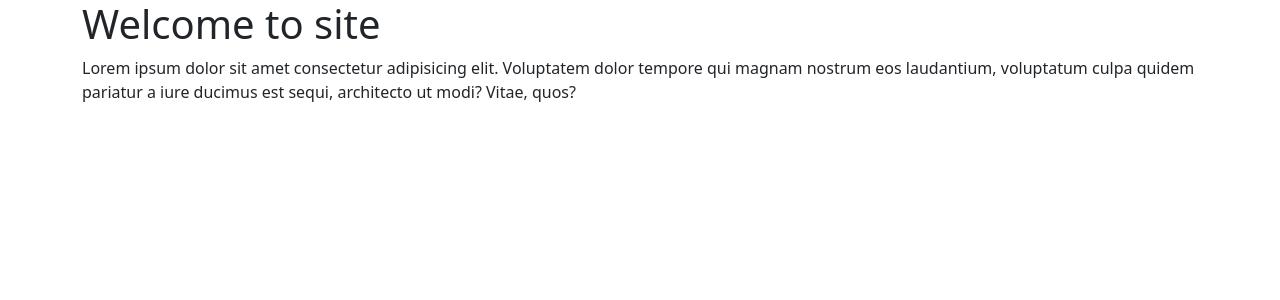
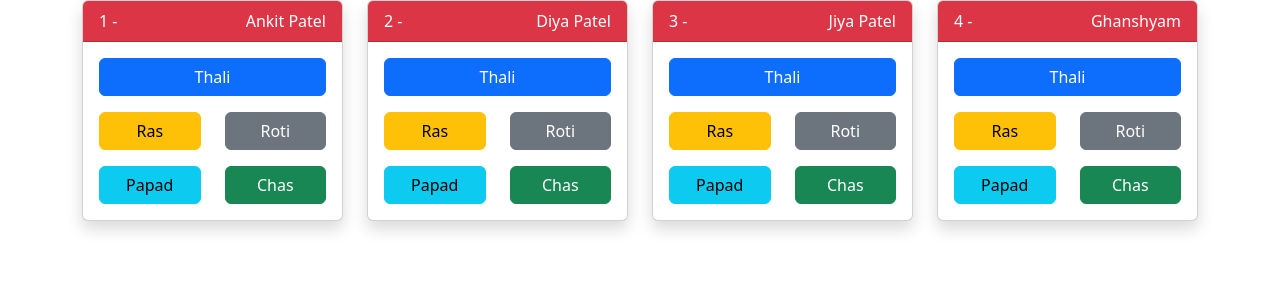
Before and after one commit to theeasylearn/frontend-51, a React (Create React App) app in the folder reactjs/app1/: page / in a window 1280 px wide. Shown: the top 300 px of the page. Built offline with nearby package versions, Linux system fonts and the light colour scheme.

Commit message:
class components

```diff
--- a/reactjs/app1/src/index.js
+++ b/reactjs/app1/src/index.js
@@ -3,17 +3,56 @@ import ReactDOM from 'react-dom/client';
 import React from 'react';
 const root = ReactDOM.createRoot(document.getElementById('root'));
 //create class Components using ES6 standard
-class Website extends React.Component {
-  // render function will execute automatically & return JSX when we use class components
+class DinningTable extends React.Component {
+  constructor(props) {
+    super(props); //required
+    //create property variable
+    this.tableno = props.tableno;
+    this.name = props.name;
+  }
   render() {
-    return (<div className='container'>
-      <div className="row">
-        <div className="col-12">
-          <h1>Welcome to site</h1>
-          <p>Lorem ipsum dolor sit amet consectetur adipisicing elit. Voluptatem dolor tempore qui magnam nostrum eos laudantium, voluptatum culpa quidem pariatur a iure ducimus est sequi, architecto ut modi? Vitae, quos?</p>
+    return (<div className="col-lg-3">
+      <div className='card shadow'>
+        <div className="card-header text-bg-danger d-flex justify-content-between">
+          <div>{this.tableno} - </div>
+          <div>{this.name} </div>
+        </div>
+        <div className="card-body">
+          <button type='button' className='btn btn-primary w-100'>Thali</button>
+          <div className="row mt-3">
+            <div className="col">
+              <button type='button' className='btn btn-warning w-100'>Ras</button>
+            </div>
+            <div className="col">
+              <button type='button' className='btn btn-secondary w-100'>Roti</button>
+            </div>
+          </div>
+          <div className="row mt-3">
+            <div className="col">
+              <button type='button' className='btn btn-info w-100'>Papad</button>
+            </div>
+            <div className="col">
+              <button type='button' className='btn btn-success w-100'>Chas</button>
+            </div>
+          </div>
         </div>
       </div>
     </div>)
   }
 }
-root.render(<Website />);
+class Restaurant extends React.Component {
+  render() {
+    return (<div className='container'>
+      <div className="row">
+        {/* single table code */}
+        <DinningTable tableno='1' name='Ankit Patel' />
+        <DinningTable tableno='2' name='Diya Patel' />
+        <DinningTable tableno='3' name='Jiya Patel' />
+        <DinningTable tableno='4' name='Ghanshyam' />
+
+
+      </div>
+    </div>);
+  }
+}
+root.render(<Restaurant />);
```
Also changed, not shown: reactjs/app1/src/10_class_components.js (added, +19 -0 lines), 1 other file (tests, documents, lock files or other folders).
